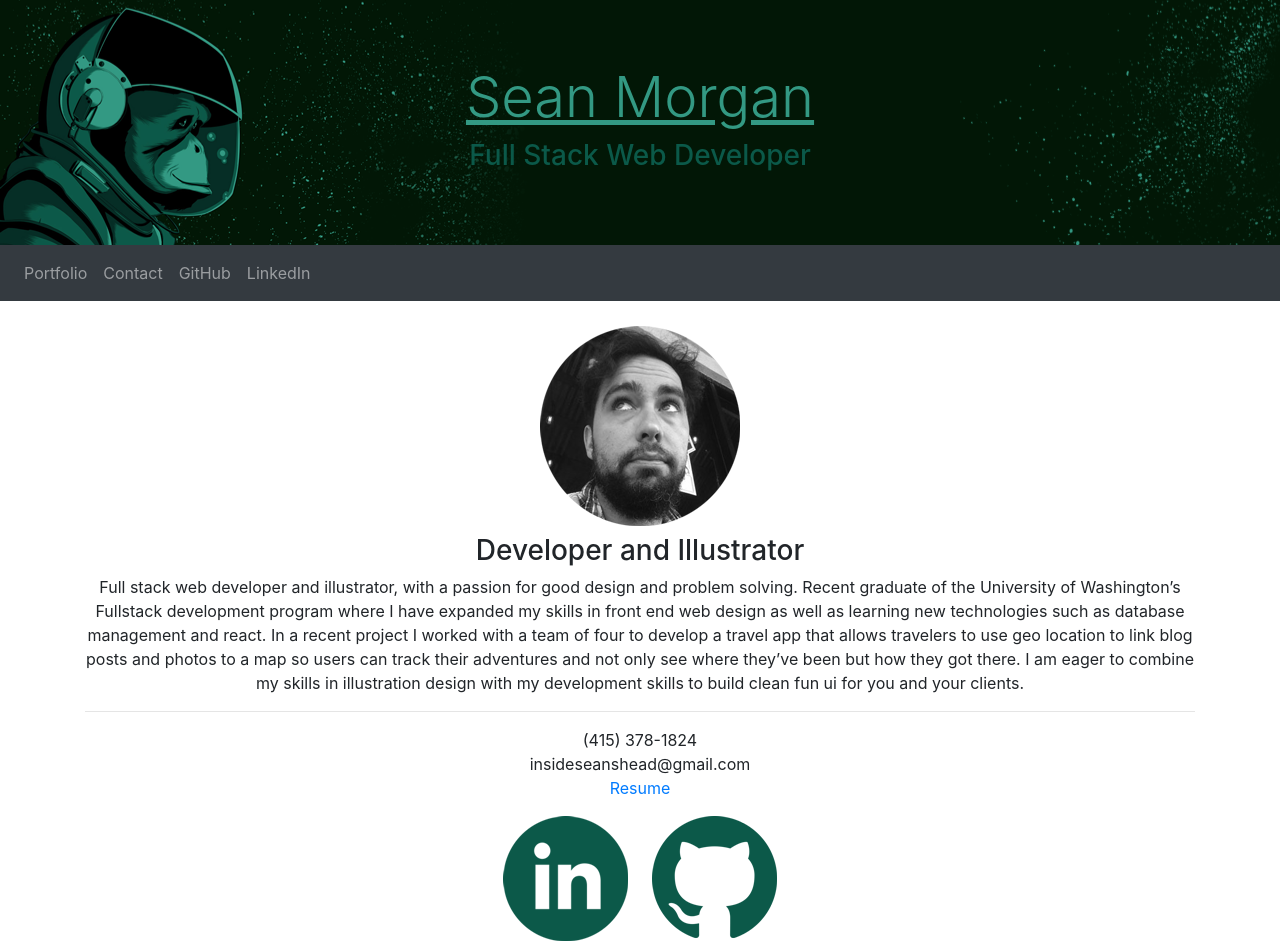
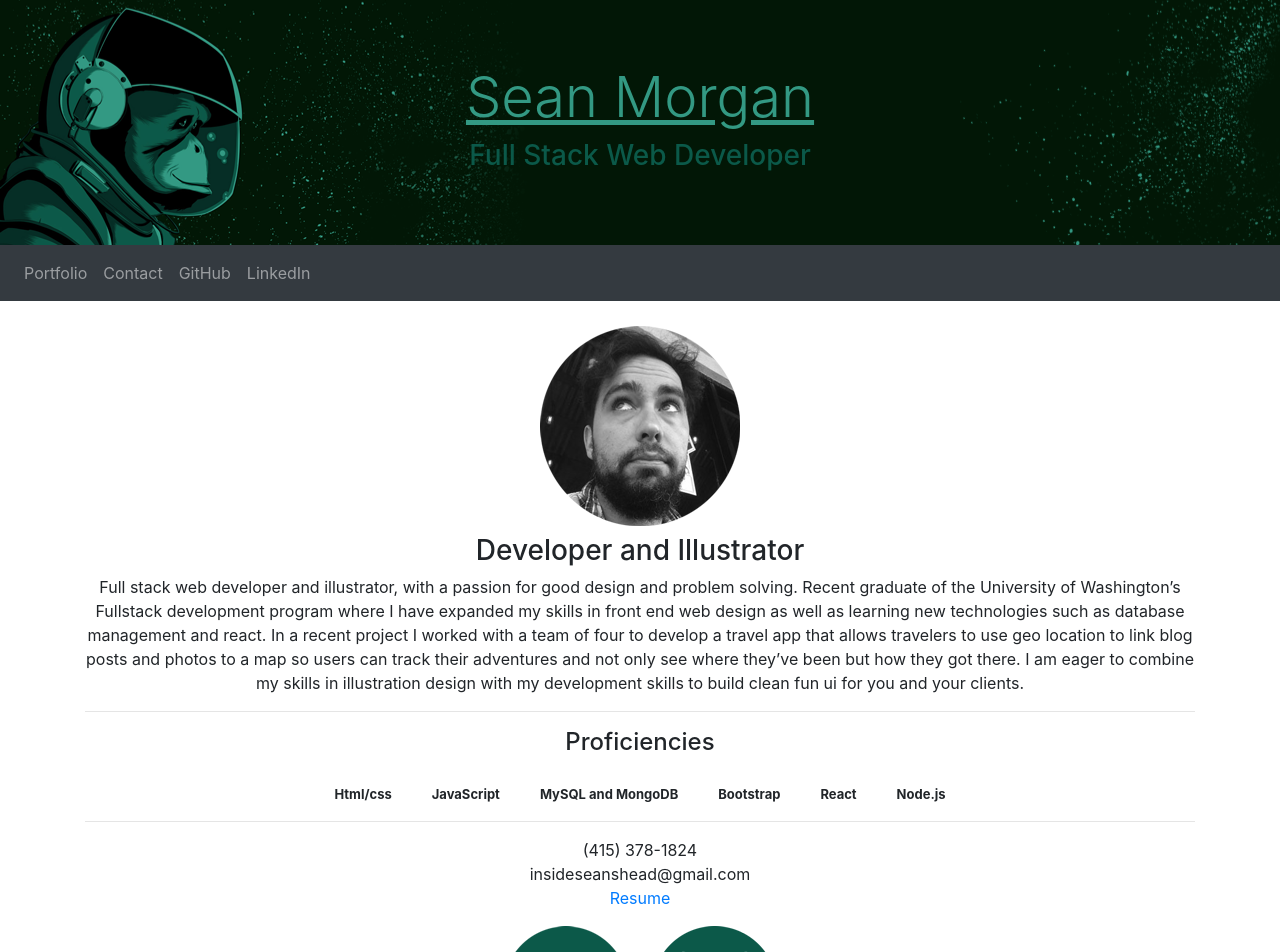
Before and after one commit to insideseanshead/react-portfolio, a React (Create React App) app: page / in a window 1280 px wide. Shown: the top 952 px of the page. Built offline with nearby package versions, Linux system fonts and the light colour scheme.

Commit message:
added proficiencies to my bio

```diff
--- a/src/pages/contact/index.js
+++ b/src/pages/contact/index.js
@@ -35,6 +35,20 @@ export default function Contact() {
             {/* </div> */}
           </div>
         </div>
+        <div className="row">
+          <div className="col-12">
+            <h4>Proficiencies</h4>
+            <ul className="techList">
+              <li>Html/css</li>
+              <li>JavaScript</li>
+              <li>MySQL and MongoDB</li>
+              <li>Bootstrap</li>
+              <li>React</li>
+              <li>Node.js</li>
+            </ul>
+            <hr />
+          </div>
+        </div>
         <div className="row mb-5" id="links">
           <div className="col">
             <ul className="justify-content-center">
--- a/src/pages/contact/styles.css
+++ b/src/pages/contact/styles.css
@@ -10,3 +10,16 @@ ul{
     list-style: none;
     padding-left: 0
 }
+
+.techList{
+    font-weight: bold;
+    font-size: small;
+    display: flex;
+    flex-direction: row;
+    justify-content: center;
+    padding-top: 20px;
+}
+
+.techList li{
+    padding: 0 20px 0;
+}
```
